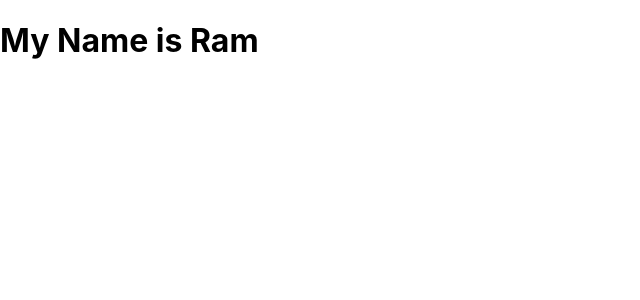
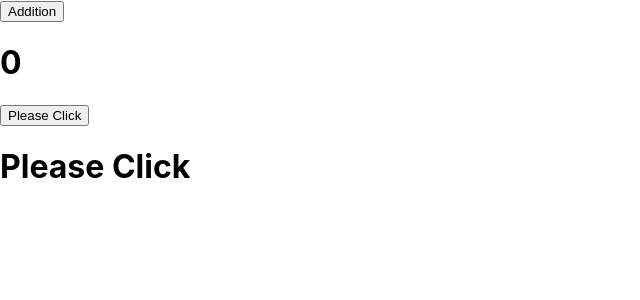
Before and after one commit to AnkitKushwah76/react-crud, a React (Create React App) app: page / in a window 1280 px wide. Shown: the top 300 px of the page, without its empty margins (0-640 px from the left). Built offline with nearby package versions, Linux system fonts and the light colour scheme.

Commit message:
useMemo Hook

```diff
--- a/src/App.js
+++ b/src/App.js
@@ -6,6 +6,7 @@ import Hook from "./Hook.js";
 import RefHook from "./RefHook.js";
 import ChildA from "./ChildA.js";
 import { createContext } from "react";
+import Memo from "./Memo.js";
 const fName = createContext();
 function App() {
   // const name = "Code with React.js";
@@ -16,12 +17,14 @@ function App() {
       {/* <h1> Props Drilling</h1> */}
       {/* <ChildA name = {name}/> */}
       {/* <RefHook /> */}
-      <fName.Provider value={"Ram"}>
+      {/* <fName.Provider value={"Ram"}>
         <ChildA/>
-      </fName.Provider>
+      </fName.Provider> */}
+
+      <Memo />
     </>
   );
 }
 
 export default App;
-export { fName }
+export { fName };
--- /dev/null
+++ b/src/Memo.js
@@ -0,0 +1,32 @@
+import React, { useMemo, useState } from "react";
+const Memo = () => {
+  const [add, setAdd] = useState(0);
+  const [state, setState] = useState(false);
+
+  const addition = () => {
+    setAdd(add + 1);
+  };
+
+  const count = (add) =>{
+    console.log("function calling", add)
+    for(let i=0; i<= 10000; i++){}
+    return add
+  }
+
+  // let number = count(add)
+
+  let number = useMemo(() => {
+   return count(add)
+  }, [add])
+  return (
+    <>
+      <button onClick={addition}>Addition</button>
+      <h1>{number}</h1>
+
+      <button onClick={()=>setState(!state)} >Please Click</button>
+      <h1>{state ? "You clicked" : "Please Click"}</h1>
+    </>
+  );
+};
+
+export default Memo;
```
